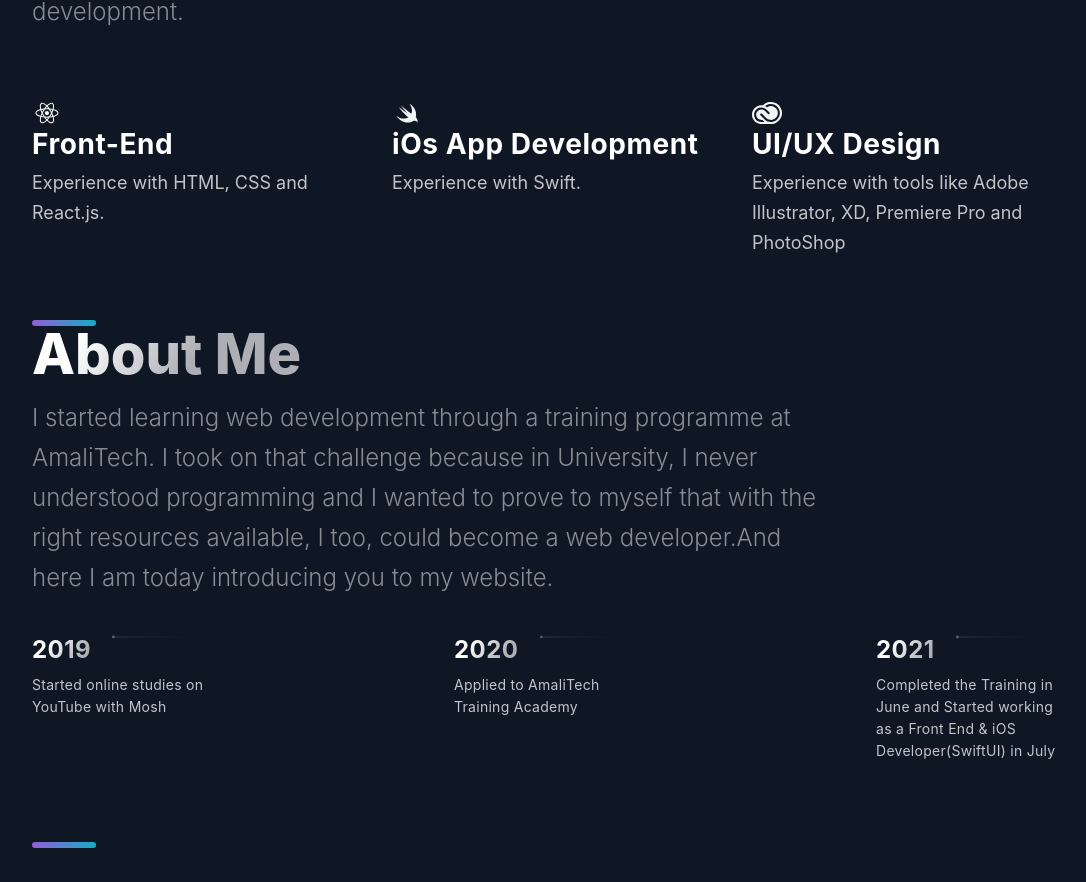
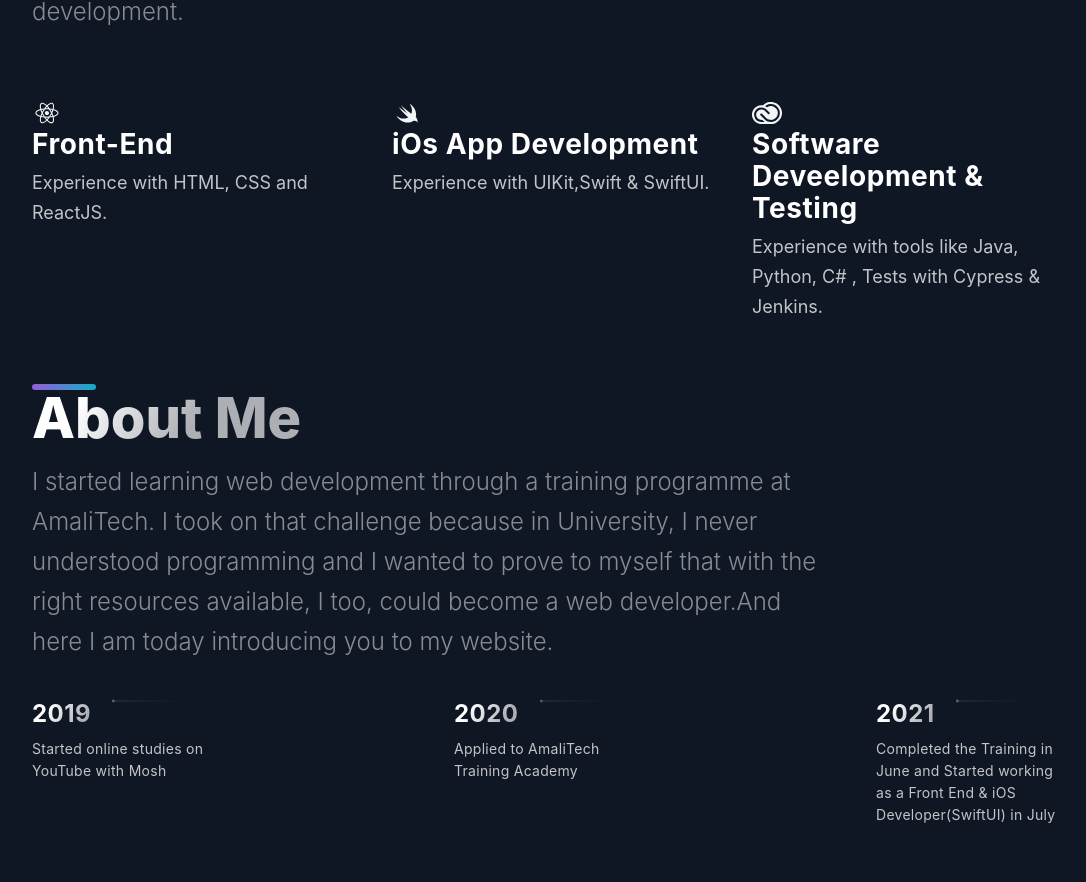
Before and after one commit to agbesi-amenyo/My-Personal-Website-, a Next.js app: page / in a window 1280 px wide. Shown: the part 2372-3254 px from the top of the page, without its empty margins (88-1174 px from the left). Built offline with nearby package versions, Linux system fonts and the light colour scheme.

Commit message:
Updated technologies.

```diff
--- a/src/components/Technologies/Technologies.jsx
+++ b/src/components/Technologies/Technologies.jsx
@@ -20,7 +20,7 @@ const Technologies = () =>  (
          <ListContainer>
          <ListTitle>Front-End </ListTitle>
          <ListParagraph>
-             Experience with HTML, CSS and React.js.
+             Experience with HTML, CSS and ReactJS.
            </ListParagraph>
          </ListContainer>
        </ListItem>
@@ -32,7 +32,7 @@ const Technologies = () =>  (
          <ListContainer>
          <ListTitle>iOs App Development </ListTitle>
          <ListParagraph>
-             Experience with Swift.
+             Experience with UIKit,Swift & SwiftUI.
            </ListParagraph>
          </ListContainer>
        </ListItem>
@@ -42,9 +42,9 @@ const Technologies = () =>  (
        <ListItem>
          <SiAdobecreativecloud size = "3rem"/>
          <ListContainer>
-         <ListTitle>UI/UX Design </ListTitle>
+         <ListTitle>Software Deveelopment & Testing </ListTitle>
          <ListParagraph>
-             Experience with tools like Adobe Illustrator, XD, Premiere Pro and  PhotoShop
+             Experience with tools like Java, Python, C# , Tests with Cypress & Jenkins.
            </ListParagraph>
          </ListContainer>
        </ListItem>
```
